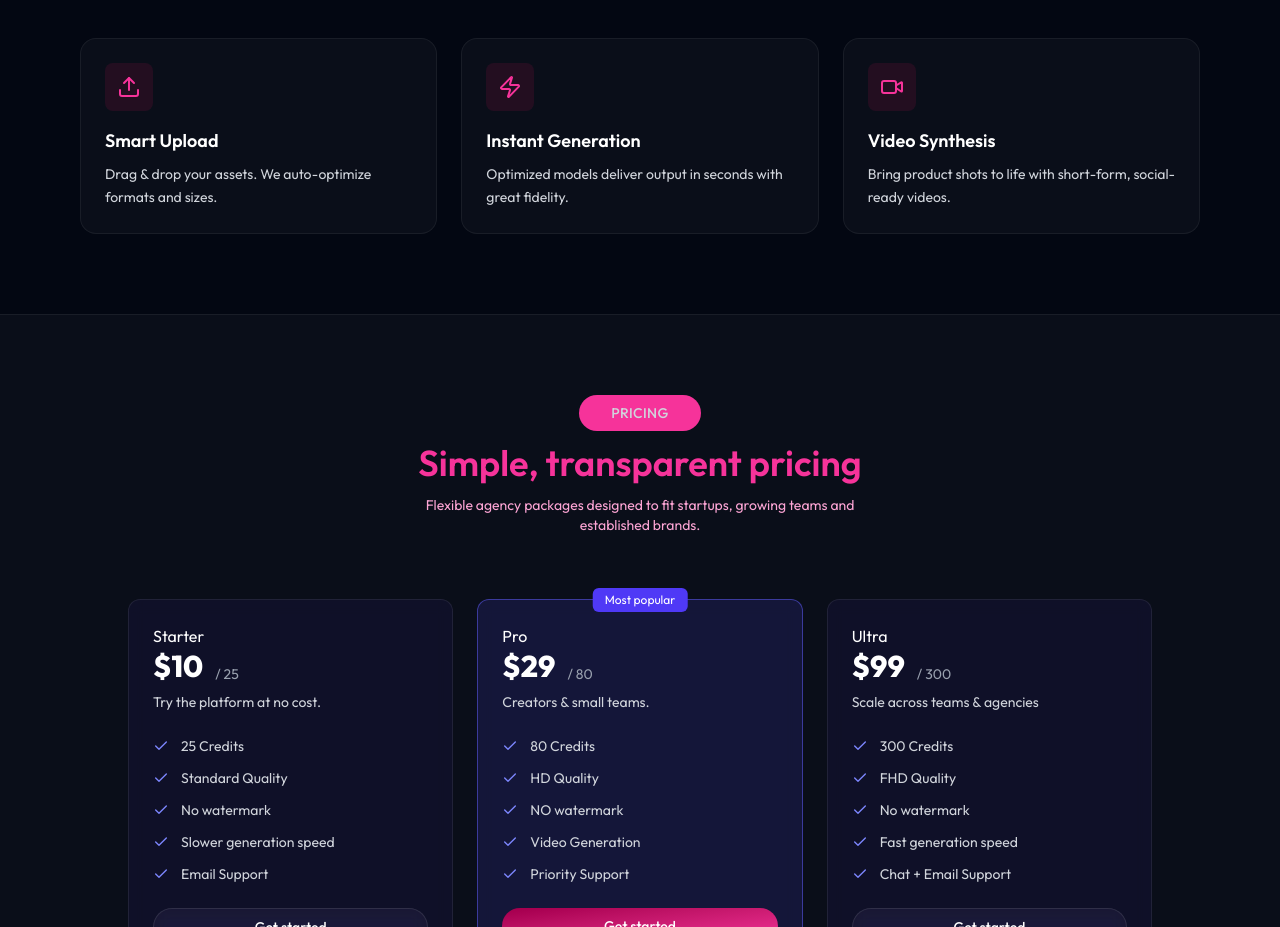
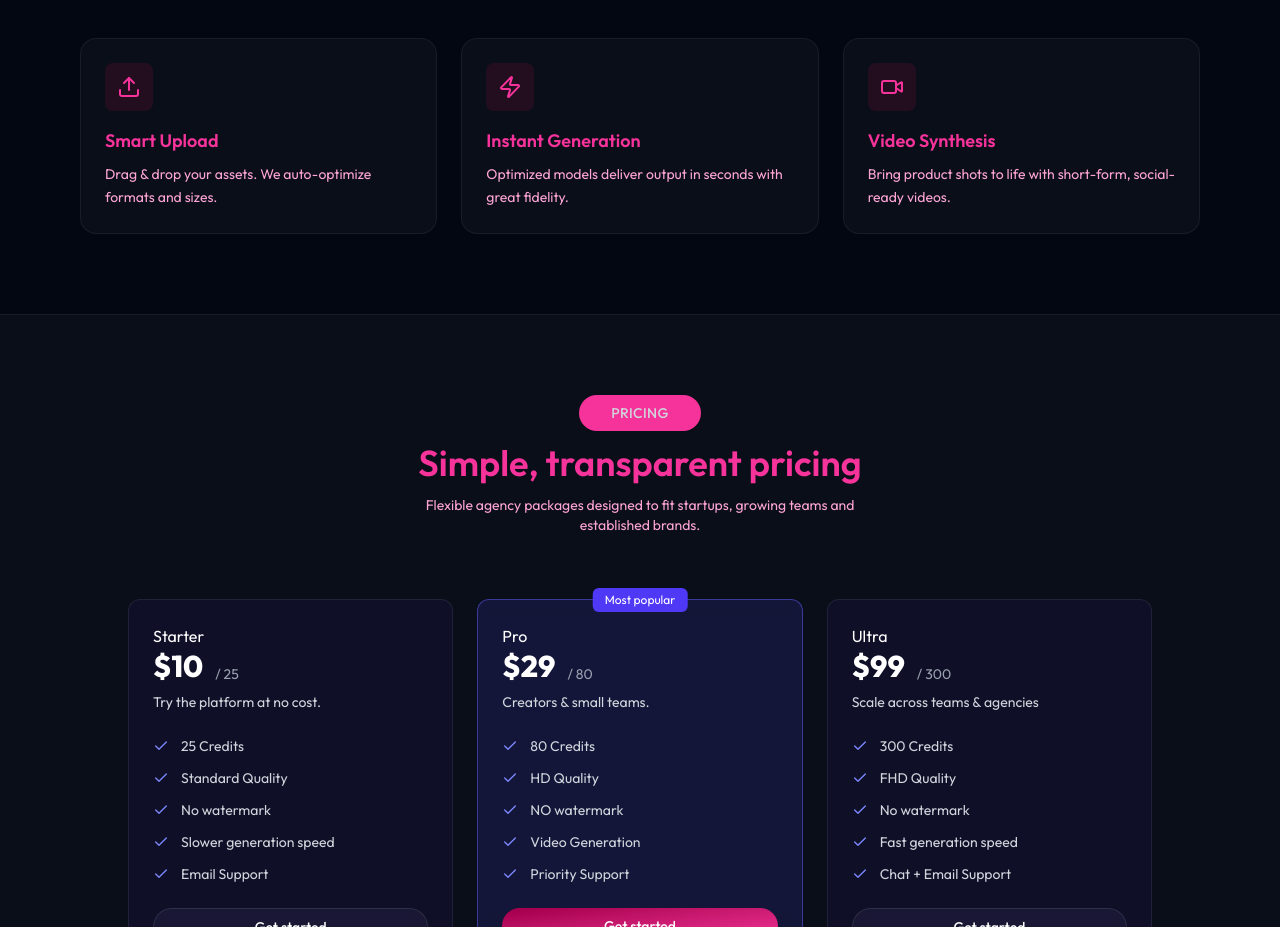
Before and after one commit to OtakuTotipotent/core-clip, a React (Vite) app in the folder client/: page / in a window 1280 px wide. Shown: the part 1120-2047 px from the top of the page. Built offline with nearby package versions, Linux system fonts and the light colour scheme; the HTML template or start-up script is replaced by a standard one.

Commit message:
fix: style features section

```diff
--- a/client/src/components/Features.tsx
+++ b/client/src/components/Features.tsx
@@ -47,8 +47,8 @@ export default function Features() {
               <div className="w-12 h-12 rounded-lg bg-pink-900/20 text-pink-500 flex items-center justify-center mb-4">
                 {feature.icon}
               </div>
-              <h3 className="text-lg font-semibold mb-2">{feature.title}</h3>
-              <p className="text-gray-300 text-sm leading-relaxed">
+              <h3 className="text-lg font-semibold text-pink-500 mb-2">{feature.title}</h3>
+              <p className="text-pink-300 text-sm leading-relaxed">
                 {feature.desc}
               </p>
             </motion.div>
```
